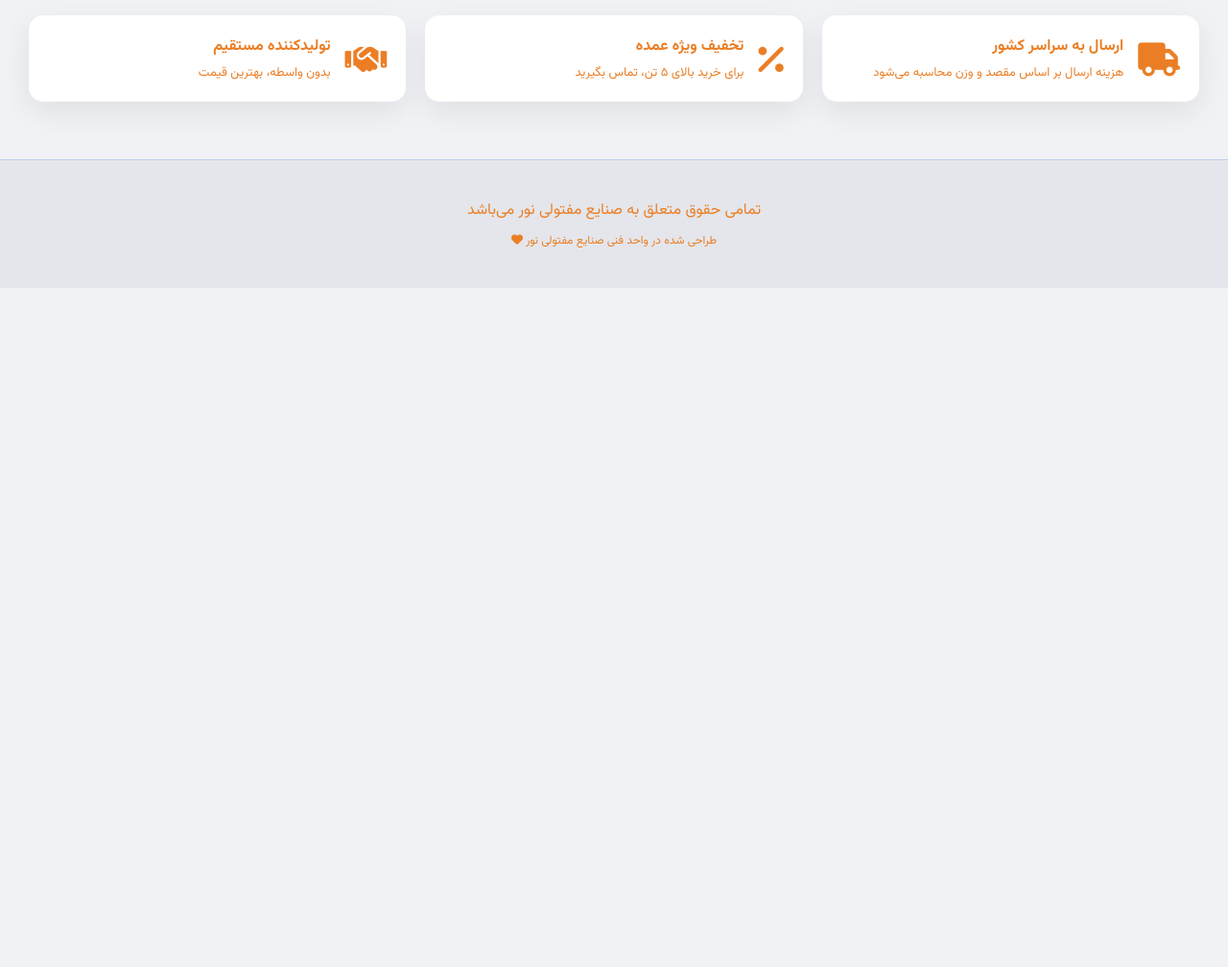
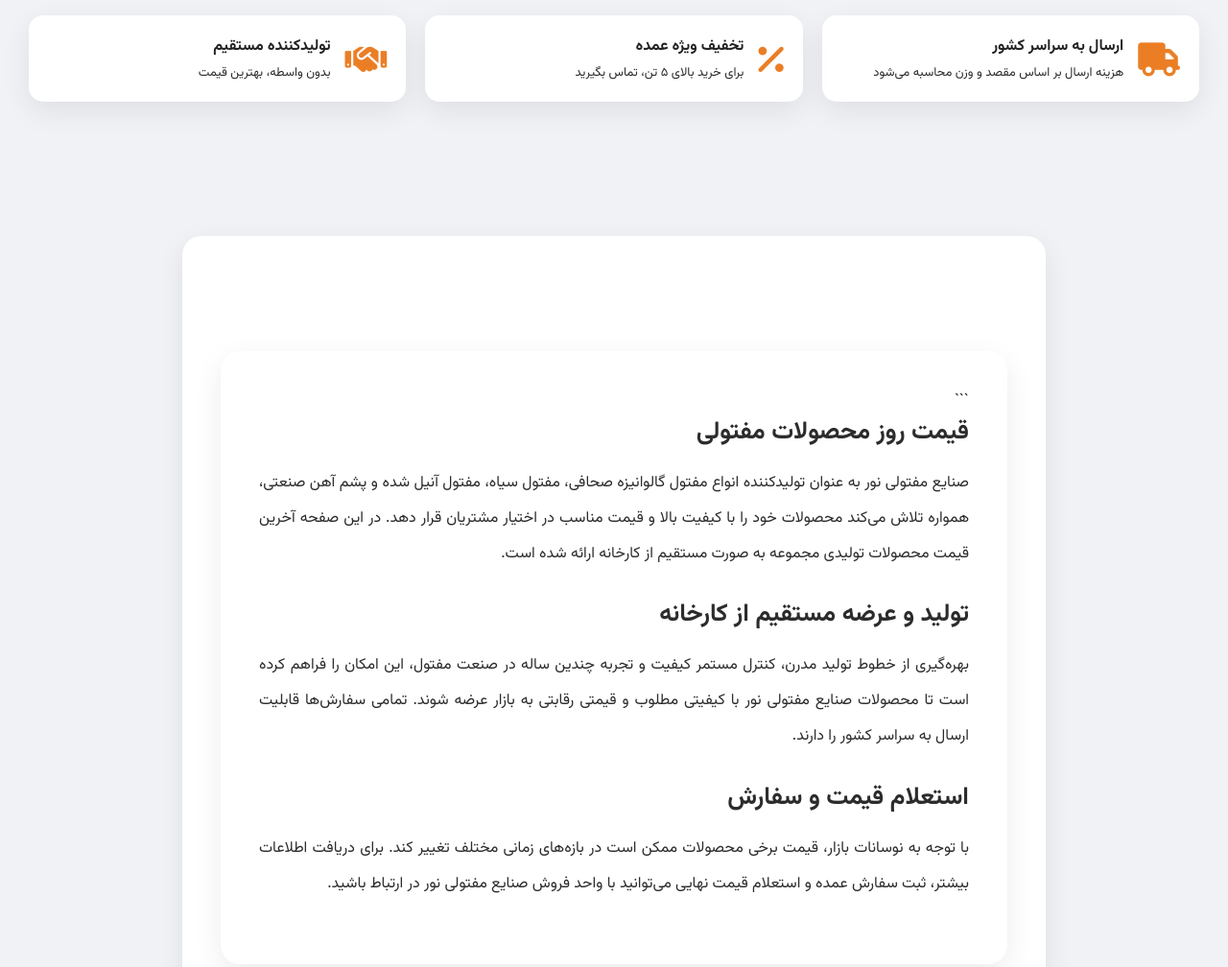
Before and after one commit to stevejobs13/noorsite, a plain HTML site: page price.html in a window 1280 px wide. Shown: the part 1721-2729 px from the top of the page at 96% size. Before the commit the page ends 2021 px from the top, so only its background shows below. Drawn offline with Linux system fonts and the light colour scheme.

Commit message:
seo update

````diff
--- a/price.html
+++ b/price.html
@@ -4,7 +4,7 @@
     <meta charset="UTF-8">
     <meta name="viewport" content="width=device-width, initial-scale=1.0, user-scalable=yes">
     <title>جدول قیمت محصولات مفتولی | قیمت روز سیم مفتول و توری | صنایع مفتولی نور</title>
-    <meta name="description" content="قیمت به‌روز سیم مفتول سیاه و گالوانیزه، توری مرغی، توری جوشی، سیم خاردار - تولیدکننده مستقیم، حذف واسطه - ارسال به سراسر کشور">
+    <meta name="description" content="جدول قیمت روز مفتول گالوانیزه صحافی، مفتول آنیل شده و پشم آهن صنعتی با قیمت مستقیم کارخانه">
     <meta name="keywords" content="قیمت سیم مفتول, قیمت توری مرغی, قیمت توری جوشی, قیمت سیم خاردار, جدول قیمت مفتول">
     <meta name="author" content="صنایع مفتولی نور">
     <meta name="robots" content="index, follow">
@@ -96,7 +96,48 @@
         </div>
     </div>
 </section>
+<section class="seo-content">
+    <div class="container">
 
+        <section class="seo-content">
+            <div class="container">
+
+                ```
+                <h2>قیمت روز محصولات مفتولی</h2>
+
+                <p>
+                    صنایع مفتولی نور به عنوان تولیدکننده انواع مفتول گالوانیزه صحافی،
+                    مفتول سیاه، مفتول آنیل شده و پشم آهن صنعتی، همواره تلاش می‌کند
+                    محصولات خود را با کیفیت بالا و قیمت مناسب در اختیار مشتریان قرار دهد.
+                    در این صفحه آخرین قیمت محصولات تولیدی مجموعه به صورت مستقیم از کارخانه
+                    ارائه شده است.
+                </p>
+
+                <h2>تولید و عرضه مستقیم از کارخانه</h2>
+
+                <p>
+                    بهره‌گیری از خطوط تولید مدرن، کنترل مستمر کیفیت و تجربه چندین ساله
+                    در صنعت مفتول، این امکان را فراهم کرده است تا محصولات صنایع مفتولی نور
+                    با کیفیتی مطلوب و قیمتی رقابتی به بازار عرضه شوند. تمامی سفارش‌ها
+                    قابلیت ارسال به سراسر کشور را دارند.
+                </p>
+
+                <h2>استعلام قیمت و سفارش</h2>
+
+                <p>
+                    با توجه به نوسانات بازار، قیمت برخی محصولات ممکن است در بازه‌های زمانی
+                    مختلف تغییر کند. برای دریافت اطلاعات بیشتر، ثبت سفارش عمده و استعلام
+                    قیمت نهایی می‌توانید با واحد فروش صنایع مفتولی نور در ارتباط باشید.
+                </p>
+
+            </div>
+            ```
+
+        </section>
+
+
+    </div>
+</section>
 <footer>
     <div class="container">
         <p>© ۱۴۰۳ - صنایع مفتولی نور | تولیدکننده مستقیم محصولات مفتولی</p>
--- a/style.css
+++ b/style.css
@@ -1,9 +1,9 @@
 :root {
     --bg-primary: #f0f2f5;
     --bg-secondary: #e4e6eb;
-    --text-primary: #eb7e25;
-    --text-secondary: #eb7e25;
-    --accent: #eb7e25;
+    --text-primary: #222222;
+    --text-secondary: #2c2c2c;
+    --accent: rgb(235, 126, 37);
     --accent-dark: #1d4ed8;
     --accent-light: #3b82f6;
     --accent-glow: rgba(37, 99, 235, 0.65);
@@ -18,7 +18,7 @@
     --bg-primary: #0f0f1a;
     --bg-secondary: #1a1a2e;
     --text-primary: #ffffff;
-    --text-secondary: #f6f2f2;
+    --text-secondary: #ffffff;
     --card-bg: rgba(30, 30, 50, 0.95);
     --glass-bg: rgba(0, 0, 0, 0.3);
     --shadow: 0 20px 40px rgba(0, 0, 0, 0.3);
@@ -306,6 +306,8 @@ nav ul li a:hover {
     font-weight: 700;
     margin-bottom: 20px;
     min-height: 200px;
+    color: #ffffff !important;
+    text-shadow: 2px 2px 10px rgba(0,0,0,0.8);
 }
 
 .hero-description p {
@@ -313,6 +315,10 @@ nav ul li a:hover {
     color: var(--text-secondary);
     max-width: 600px;
     margin-bottom: 35px;
+}
+.seo-heading{
+    color: var(--text-secondary);
+    text-shadow: 2px 2px 10px rgba(0,0,0,0.8);
 }
 
 .hero-buttons {
@@ -1220,3 +1226,27 @@ footer {
         order: 1;
     }
 }
+.seo-content {
+    padding: 80px 0;
+}
+
+.seo-content .container {
+    max-width: 900px;
+    background: var(--card-bg);
+    padding: 40px;
+    border-radius: 20px;
+    box-shadow: var(--shadow);
+}
+
+.seo-content h2 {
+    font-size: 1.6rem;
+    margin-bottom: 15px;
+    color: var(--text-secondary);
+}
+
+.seo-content p {
+    line-height: 2.3;
+    text-align: justify;
+    margin-bottom: 25px;
+    color: var(--text-secondary);
+}
````
Also changed, not shown: index.html (+28 -4 lines), sitemap.xml (+12 -3 lines).
